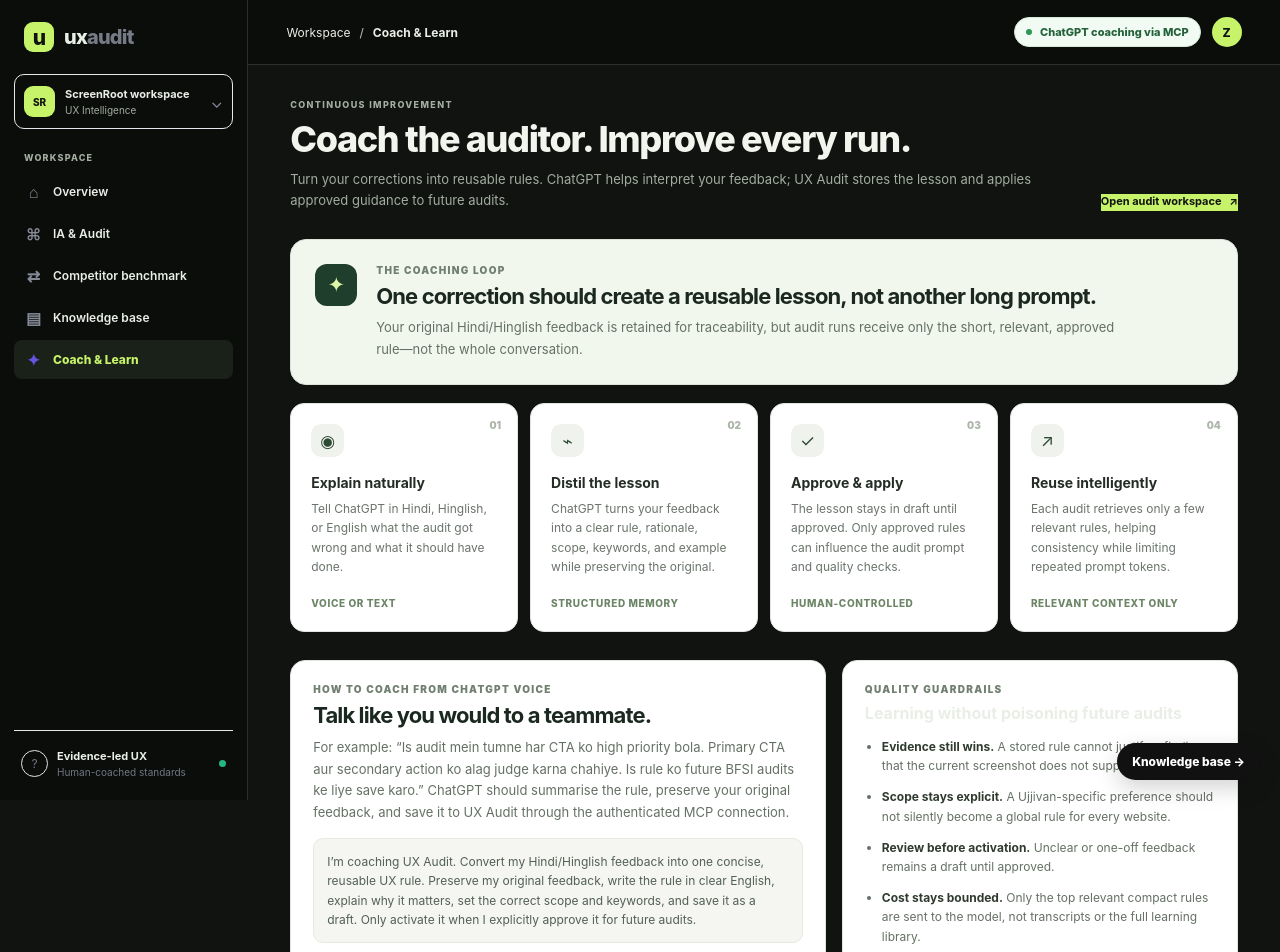
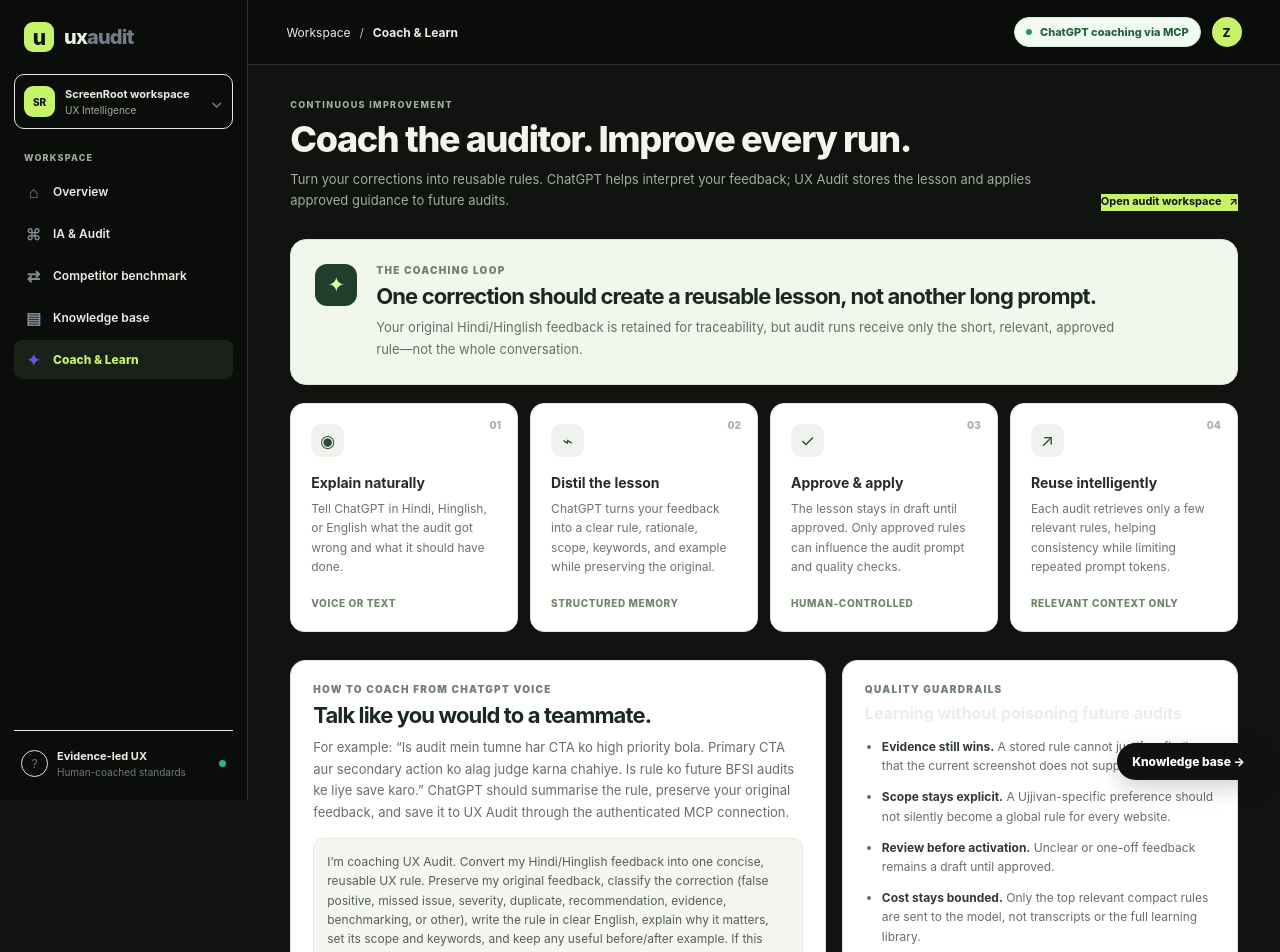
Before and after one commit to Zunaidscreenroot/uxaudit, a Next.js app: page /coach in a window 1280 px wide. Shown: the top 952 px of the page. Built offline with nearby package versions, Linux system fonts and the light colour scheme; no server answers; the database is empty.

Commit message:
Improve the voice coaching instruction

```diff
--- a/app/coach/page.tsx
+++ b/app/coach/page.tsx
@@ -18,7 +18,7 @@ type Lesson = {
   source_audit_id?: string | null;
   source_finding_title?: string | null;
 };
-const COACHING_PROMPT = "I’m coaching UX Audit. Convert my Hindi/Hinglish feedback into one concise, reusable UX rule. Preserve my original feedback, write the rule in clear English, explain why it matters, set the correct scope and keywords, and save it as a draft. Only activate it when I explicitly approve it for future audits.";
+const COACHING_PROMPT = "I’m coaching UX Audit. Convert my Hindi/Hinglish feedback into one concise, reusable UX rule. Preserve my original feedback, classify the correction (false positive, missed issue, severity, duplicate, recommendation, evidence, benchmarking, or other), write the rule in clear English, explain why it matters, set its scope and keywords, and keep any useful before/after example. If this refers to a specific saved audit, include the auditId and finding title. Save as a draft. Activate it only after I explicitly approve it for future audits.";
 
 function dateLabel(value?: string | null) {
   if (!value) return "Not used yet";
```
